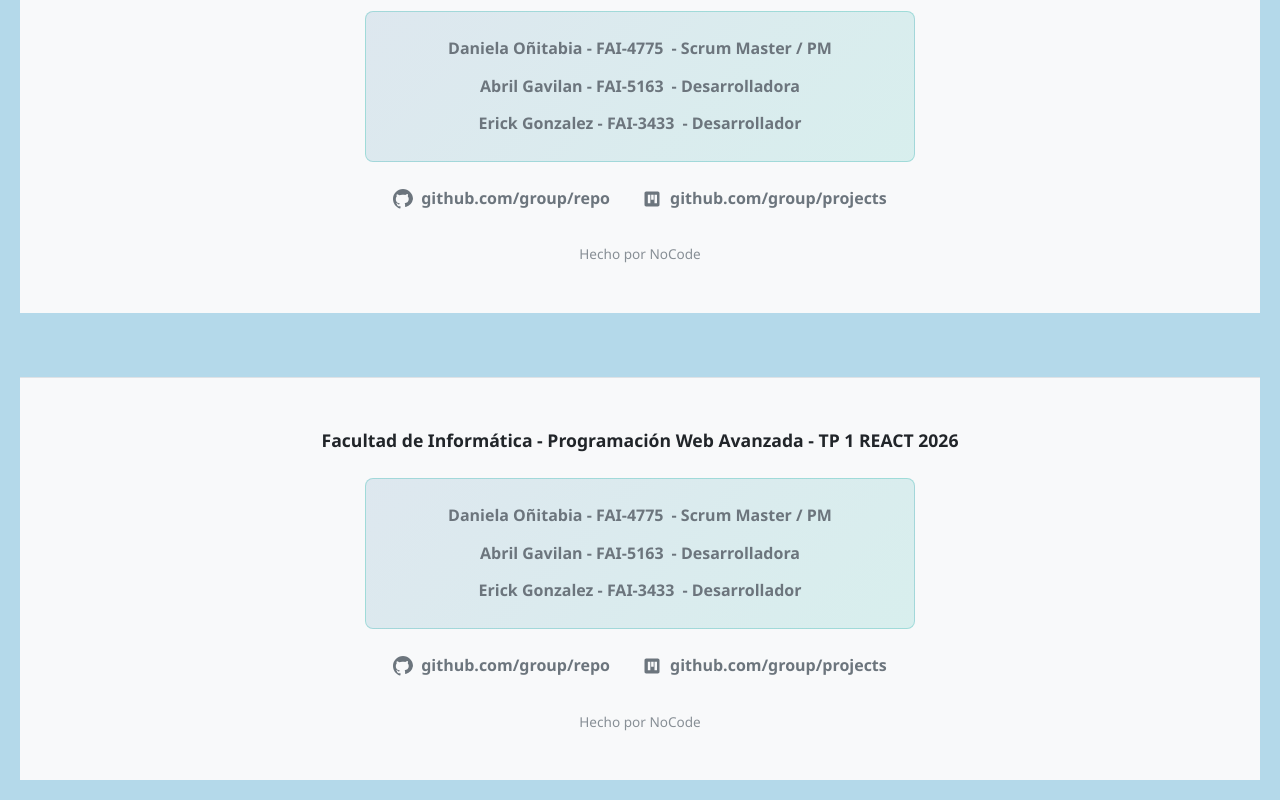
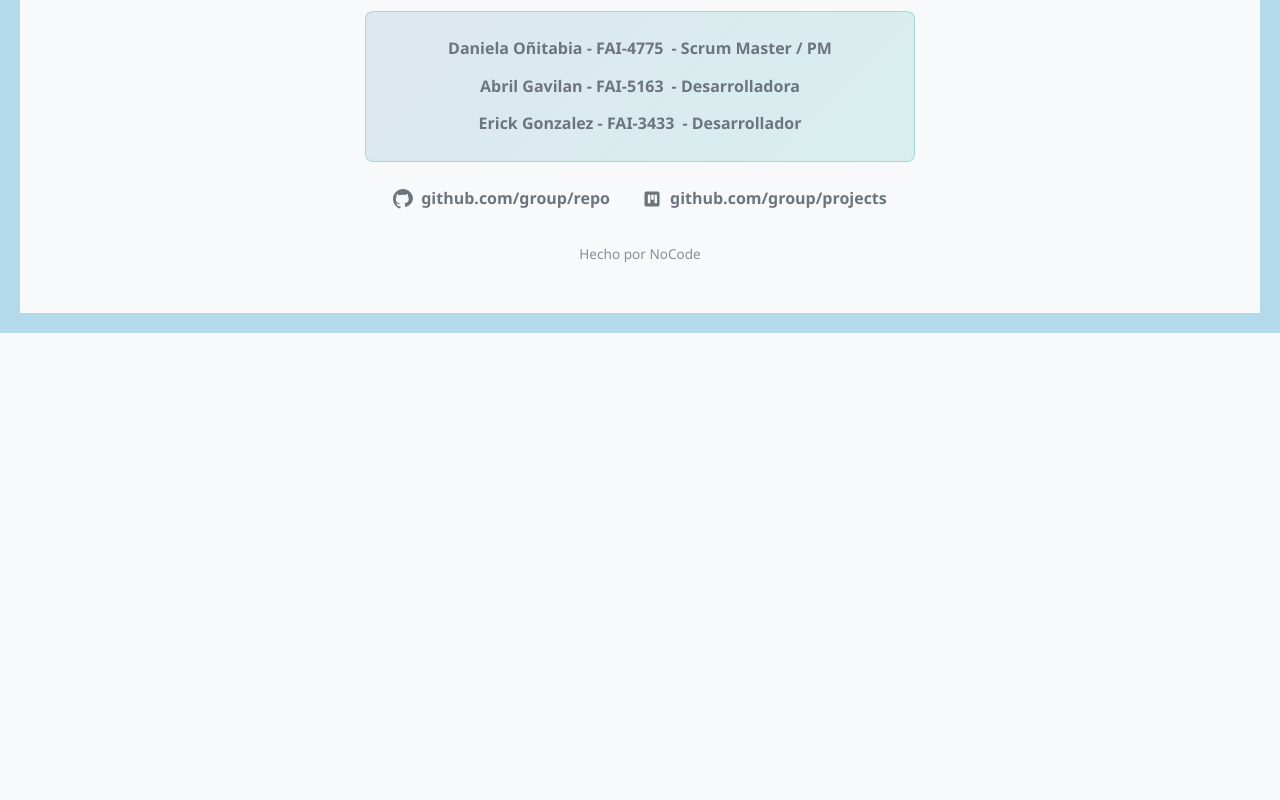
Before and after one commit to DanielaOnatibia/TP1-de-PWA, a React (Vite) app: page / in a window 1280 px wide. Shown: the part 1694-2494 px from the top of the page. After the commit the page ends 2027 px from the top, so only its background shows below. Built offline with nearby package versions, Linux system fonts and the light colour scheme.

Commit message:
Elimine el footer de mas que estaba

```diff
--- a/src/Pages/Home/Home.jsx
+++ b/src/Pages/Home/Home.jsx
@@ -8,7 +8,6 @@ import Orden from "../../Components/Orden/Orden";
 import Footer from "../../Components/Footer/Footer";
 import Modal from "../../Components/Modal/Modal";
 import { useState, useEffect } from "react";
-
 
 export function Home() {
   const [textoBusqueda, setTextoBusqueda] = useState("");
@@ -42,7 +41,9 @@ export function Home() {
   };
 
   const guardarEdicion = (peliEditada) => {
-    setPeliculas(peliculas.map(p => p.id === peliEditada.id ? peliEditada : p));
+    setPeliculas(
+      peliculas.map((p) => (p.id === peliEditada.id ? peliEditada : p)),
+    );
     setPeliAEditar(null); // Cerramos el modo edición
   };
 
@@ -185,11 +186,11 @@ export function Home() {
       {/* FORMULARIO Y BOTONES */}
 
       <div className={styles.contenedorFormularioCentro}>
-      <Formulario
-        setPeliculas={setPeliculas}
-        peliculas={peliculas}
-        generoPelis={generoPelis}
-      />
+        <Formulario
+          setPeliculas={setPeliculas}
+          peliculas={peliculas}
+          generoPelis={generoPelis}
+        />
       </div>
 
       <button onClick={agregarPelicula} className={styles.botonPrueba}>
@@ -198,7 +199,10 @@ export function Home() {
 
       {/* MODAL DE EDICIÓN (Se activa solo cuando peliAEditar no es null) */}
       {peliAEditar && (
-        <Modal booleano={peliAEditar !== null} onClose={() => setPeliAEditar(null)}>
+        <Modal
+          booleano={peliAEditar !== null}
+          onClose={() => setPeliAEditar(null)}
+        >
           <Formulario
             peliculas={peliculas}
             setPeliculas={setPeliculas}
@@ -210,8 +214,6 @@ export function Home() {
       )}
 
       <Footer />
-
-      <Footer />
     </div>
   );
 }
```
